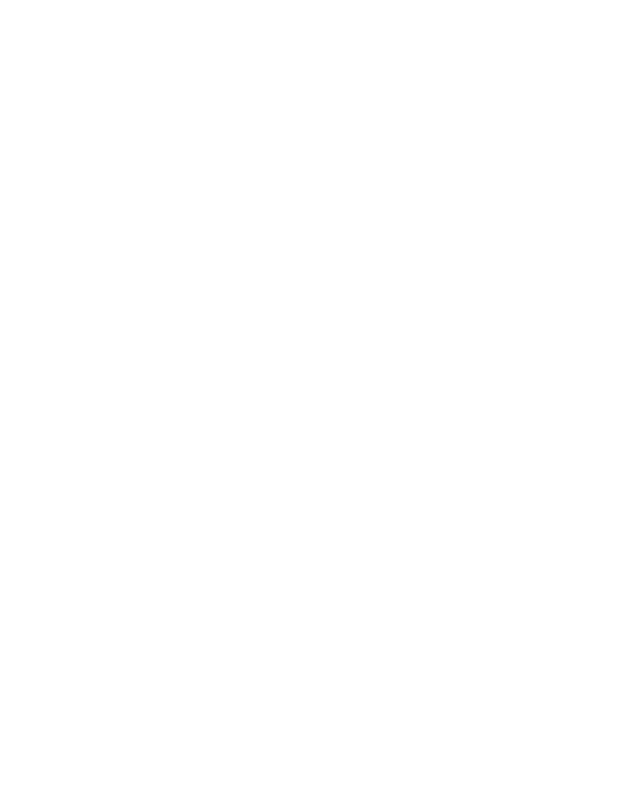
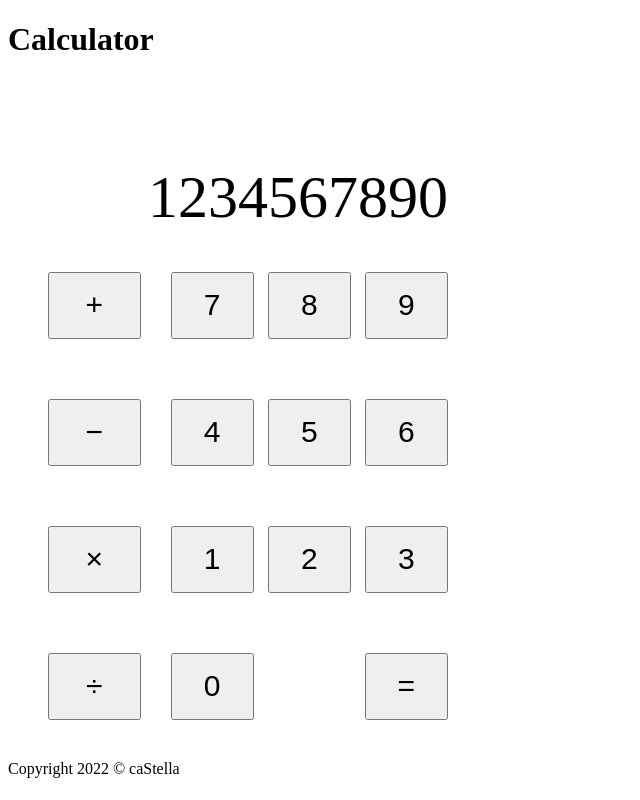
Before and after one commit to ca-Stella/odin-calculator, a plain HTML site: page index.html in a window 1280 px wide. Shown: the whole page, without its empty margins (0-640 px from the left). Drawn offline with Linux system fonts and the light colour scheme.

Commit message:
Add basic HTML structure and CSS styling for calculator interface

```diff
--- a/index.html
+++ b/index.html
@@ -5,9 +5,43 @@
   <meta http-equiv="X-UA-Compatible" content="IE=edge">
   <meta name="viewport" content="width=device-width, initial-scale=1.0">
   <script src="scripts.js" defer></script>
+  <link rel="stylesheet" href="./styles.css">
   <title>Calculator</title>
 </head>
 <body>
-
+  <div class="all">
+    <header class="header">
+      <h1>Calculator</h1>
+    </header>
+    <div class="main">
+      <div class="calculator">
+        <div id="display">1234567890</div>
+        <div class="calc-input">
+          <div class="math">
+            <button class="operation" id="plus">+</button>
+            <button class="operation" id="minus">−</button>
+            <button class="operation" id="multiply">×</button>
+            <button class="operation" id="divide">÷</button>
+          </div>
+          <div class="numbers">
+            <button class="num" id="seven">7</button>
+            <button class="num" id="eight">8</button>
+            <button class="num" id="nine">9</button>
+            <button class="num" id="four">4</button>
+            <button class="num" id="five">5</button>
+            <button class="num" id="six">6</button>
+            <button class="num" id="one">1</button>
+            <button class="num" id="two">2</button>
+            <button class="num" id="three">3</button>
+            <button class="num" id="zero">0</button>
+            <button id="equal">=</button>
+          </div>
+        </div>
+      </div>
+    </div>
+  </div>
+  <footer>
+    Copyright 2022 © <a href="https://github.com/ca-Stella/odin-calculator"> caStella</a>
+  </footer>
 </body>
 </html>
--- /dev/null
+++ b/styles.css
@@ -0,0 +1,86 @@
+html {
+  margin: 0;
+  padding: 0;
+  overflow-x: hidden;
+  width: 100vw;
+}
+
+/* Calculator */
+.calculator {
+  display: flex;
+  flex-direction: column;
+  justify-content: space-around;
+  align-items: center;
+  width: 60vw;
+  height: 90vw;
+  min-width: 400px;
+  min-height: 600px;
+  max-width: 360px;
+  max-height: 560px;
+  padding: 40px;
+}
+
+#display {
+  font-size: 60px;
+  text-align: end;
+  display:flex;
+  justify-content: end;
+  align-items: flex-end;
+  height: 25%;
+  width: 100%;
+  margin-bottom: 40px;
+}
+
+
+.calc-input {
+  display: flex;
+  justify-content: space-between;
+  height: 100%;
+  width: 100%;
+  gap: 30px;
+}
+
+.math {
+  display: flex;
+  flex-direction: column;
+  justify-content:space-between;
+  width: 25%;
+}
+
+.numbers {
+  margin-right: 0px;
+  height: 100%;
+  width: 75%;
+  display: flex;
+  justify-content: space-between;
+  align-content: space-between;
+  flex-wrap: wrap;
+}
+
+/* buttons */
+button {
+  font-size: 30px;
+  height: 15%;
+}
+
+.numbers button {
+  width: 30%;
+}
+
+/* Footer */
+.footer {
+  display: flex;
+  justify-content: center;
+  align-items: center;
+  text-align: center;
+  position: absolute;
+  height: 10px;
+  width: 100vw;
+  bottom: 0;
+  left: 0;
+}
+
+footer>a {
+  color: black;
+  text-decoration: none;
+}
```
